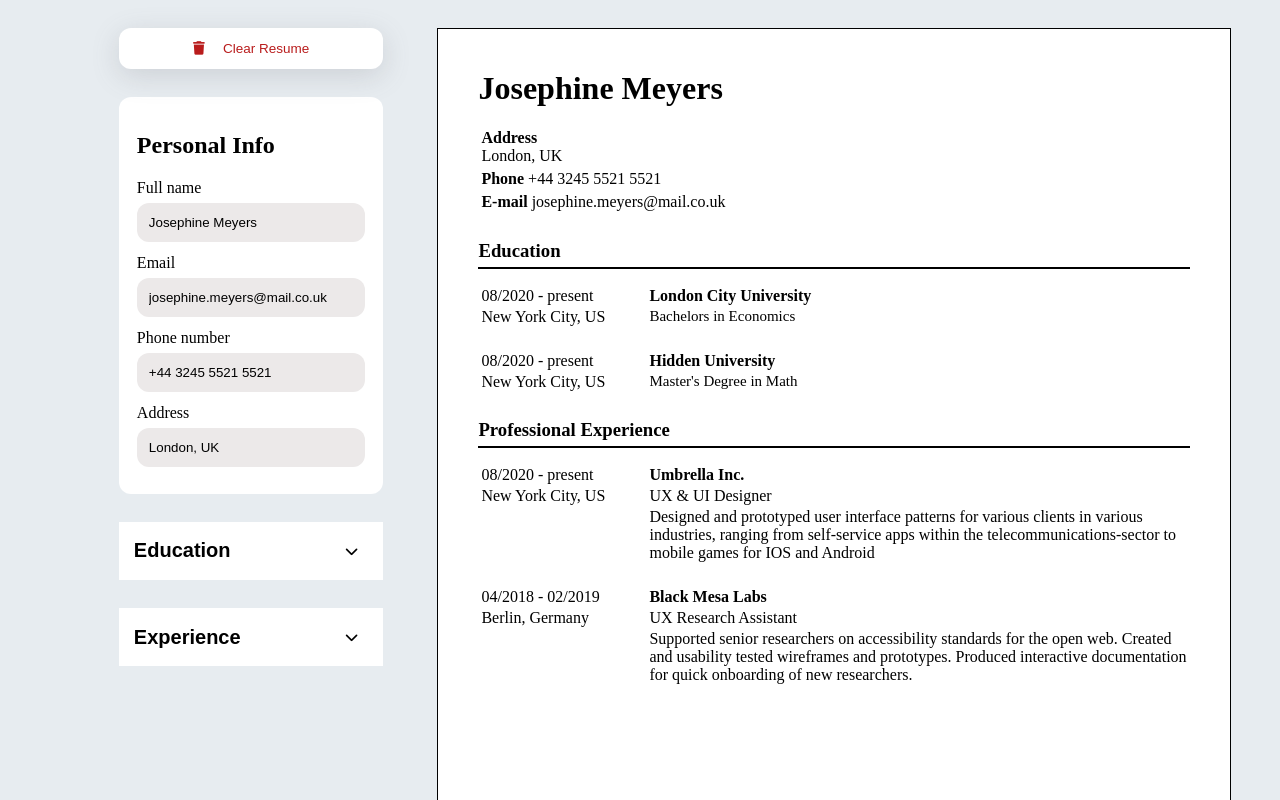
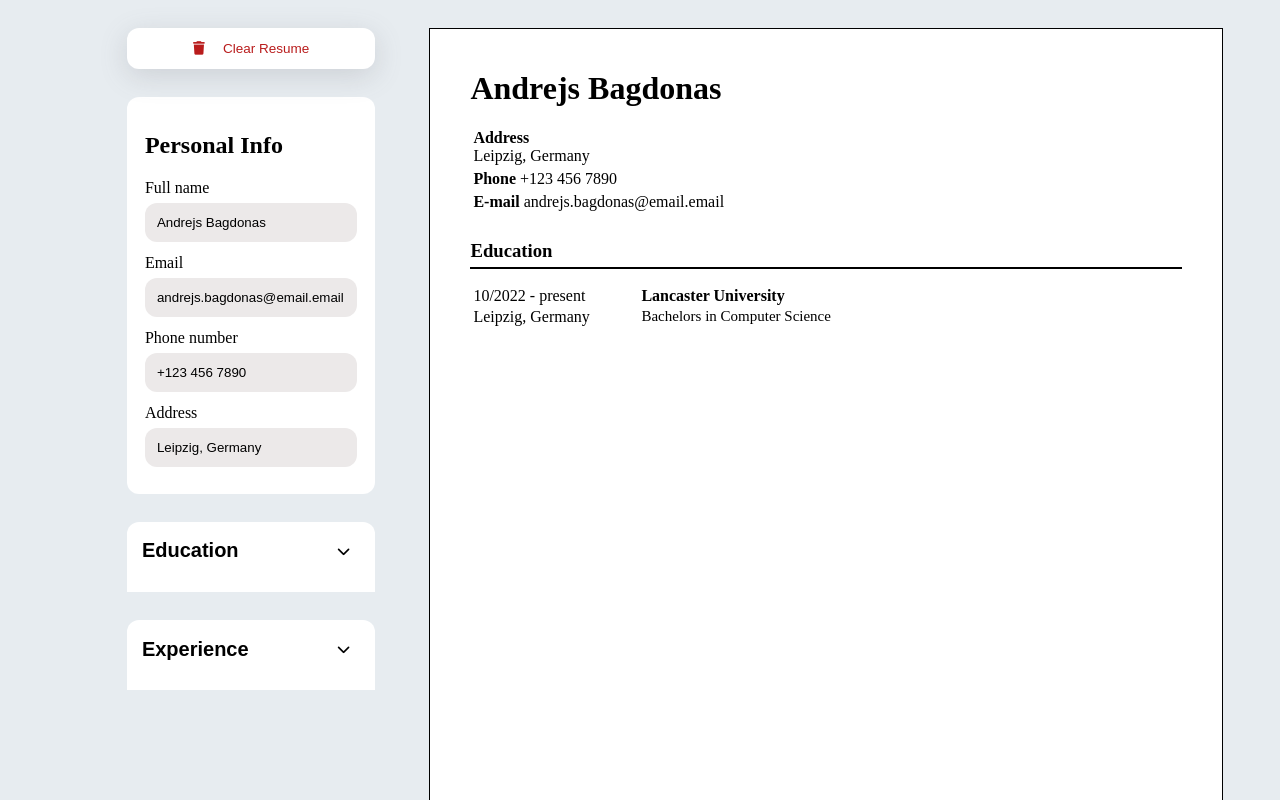
Before and after one commit to Dreis27/CV-application, a React (Vite) app: page / in a window 1280 px wide. Shown: the top 800 px of the page. Built offline with nearby package versions, Linux system fonts and the light colour scheme.

Commit message:
minor style adjustmants

```diff
--- a/src/example-data.js
+++ b/src/example-data.js
@@ -2,28 +2,19 @@ import uniqid from "uniqid";
 
 const exampleData = {
   personalInfo: {
-    fullName: "Josephine Meyers",
-    email: "josephine.meyers@mail.co.uk",
-    phoneNumber: "+44 3245 5521 5521",
-    address: "London, UK",
+    fullName: "Andrejs Bagdonas",
+    email: "andrejs.bagdonas@email.email",
+    phoneNumber: "+123 456 7890",
+    address: "Leipzig, Germany",
   },
 
   sections: {
     educations: [
       {
-        degree: "Bachelors in Economics",
-        schoolName: "London City University",
-        location: "New York City, US",
-        startDate: "08/2020",
-        endDate: "present",
-        isCollapsed: true,
-        id: uniqid(),
-      },
-      {
-        degree: "Master's Degree in Math",
-        schoolName: "Hidden University",
-        location: "New York City, US",
-        startDate: "08/2020",
+        degree: "Bachelors in Computer Science",
+        schoolName: "Lancaster University",
+        location: "Leipzig, Germany",
+        startDate: "10/2022",
         endDate: "present",
         isCollapsed: true,
         id: uniqid(),
@@ -31,28 +22,7 @@ const exampleData = {
     ],
 
     experiences: [
-      {
-        companyName: "Umbrella Inc.",
-        positionTitle: "UX & UI Designer",
-        location: "New York City, US",
-        description:
-          "Designed and prototyped user interface patterns for various clients in various industries, ranging from self-service apps within the telecommunications-sector to mobile games for IOS and Android",
-        startDate: "08/2020",
-        endDate: "present",
-        isCollapsed: true,
-        id: uniqid(),
-      },
-      {
-        companyName: "Black Mesa Labs",
-        positionTitle: "UX Research Assistant",
-        location: "Berlin, Germany",
-        description:
-          "Supported senior researchers on accessibility standards for the open web. Created and usability tested wireframes and prototypes. Produced interactive documentation for quick onboarding of new researchers.",
-        startDate: "04/2018",
-        endDate: "02/2019",
-        isCollapsed: true,
-        id: uniqid(),
-      },
+
     ],
   },
 };
--- a/src/styles/section.css
+++ b/src/styles/section.css
@@ -3,6 +3,8 @@
     flex-direction: column;
     align-items: center;
     background-color: white;
+    border-top-right-radius: 12px;
+    border-top-left-radius: 12px;
 }
 .section-content {
     width: 100%;
@@ -14,6 +16,7 @@
     transform: translateY(-25px);
     transform-origin: top;
     height: 0;
+    margin-bottom: 1.5vh;
 }
 .section-content.open {
     transition: opacity, transform, visibility;
```
